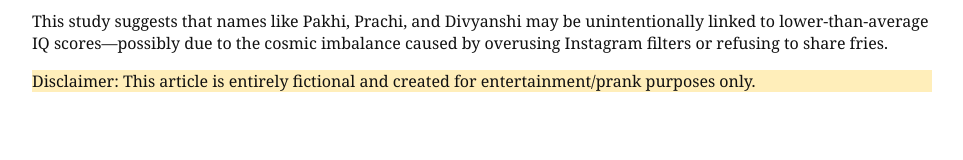
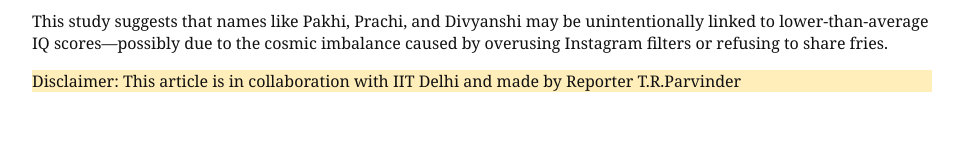
Before and after one commit to SHIVAMRANA710/iit-iq-study, a plain HTML site: page index.html in a window 1280 px wide. Shown: the part 777-937 px from the top of the page, without its empty margins (158-1121 px from the left). Drawn offline with Linux system fonts and the light colour scheme.

Commit message:
Update index.html

```diff
--- a/index.html
+++ b/index.html
@@ -67,7 +67,7 @@
     <h2>Conclusion</h2>
     <p>This study suggests that names like Pakhi, Prachi, and Divyanshi may be unintentionally linked to lower-than-average IQ scores—possibly due to the cosmic imbalance caused by overusing Instagram filters or refusing to share fries.</p>
 
-    <p class="highlight">Disclaimer: This article is entirely fictional and created for entertainment/prank purposes only.</p>
+    <p class="highlight">Disclaimer: This article is in collaboration with IIT Delhi and made by Reporter T.R.Parvinder</p>
   </main>
   <footer>
     <p>© 2025 The Indian Express </p>
```
